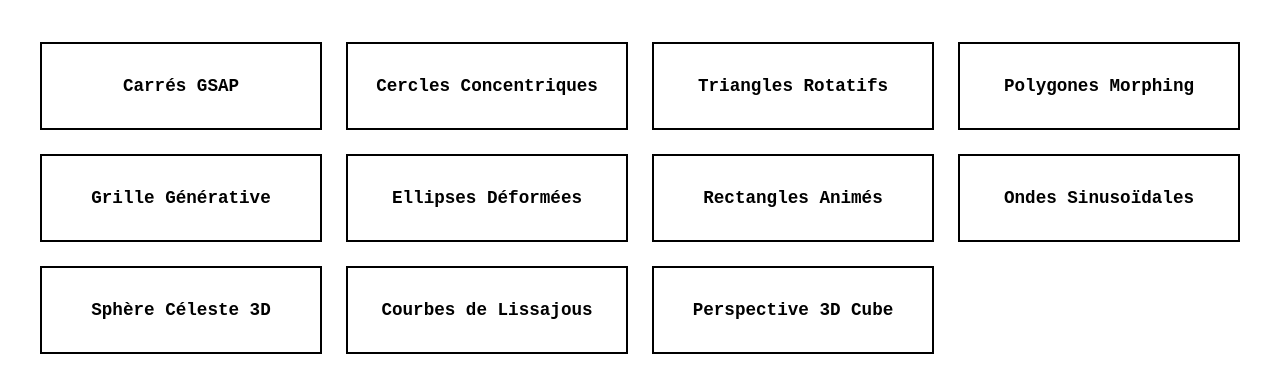
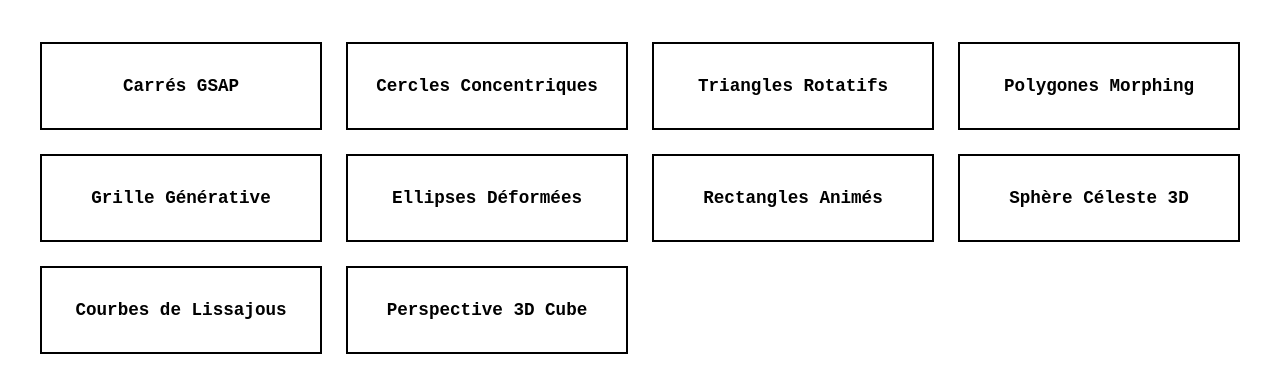
Before and after one commit to matdn/anim2d, a website built with Vite: page index.html in a window 1280 px wide. Shown: the part 270-662 px from the top of the page. Built offline with nearby package versions, Linux system fonts and the light colour scheme.

Commit message:
Remove link to "Ondes Sinusoïdales" from navigation menu

```diff
--- a/index.html
+++ b/index.html
@@ -153,7 +153,6 @@
         <a href="/grid.html">Grille Générative</a>
         <a href="/ellipses.html">Ellipses Déformées</a>
         <a href="/rectangles.html">Rectangles Animés</a>
-        <a href="/waves.html">Ondes Sinusoïdales</a>
         <a href="/celestial.html">Sphère Céleste 3D</a>
         <a href="/lissajous.html">Courbes de Lissajous</a>
         <a href="/cube3d.html">Perspective 3D Cube</a>
```
